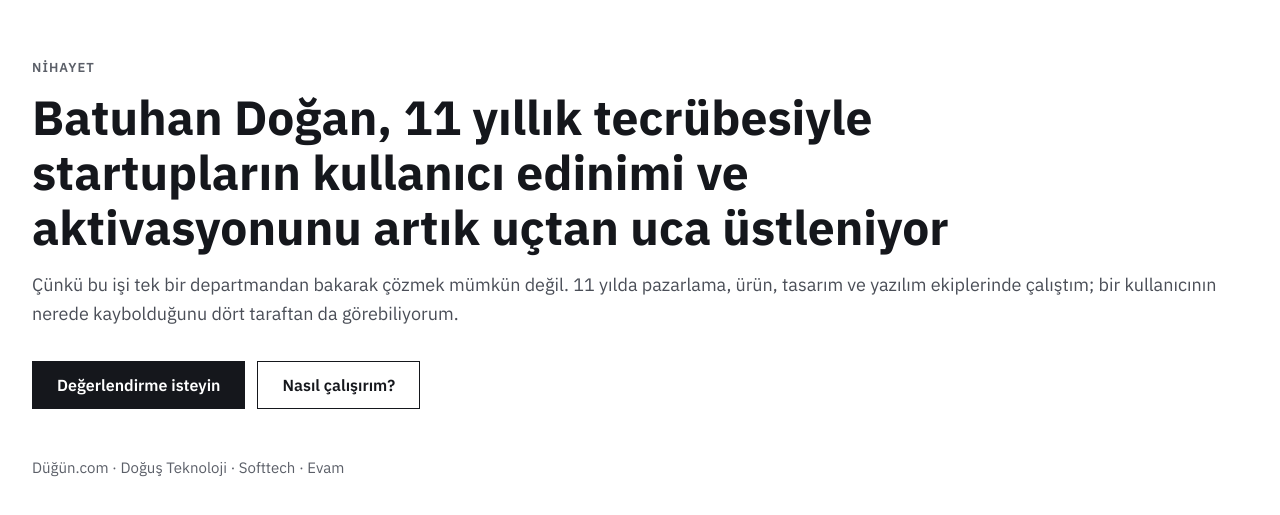
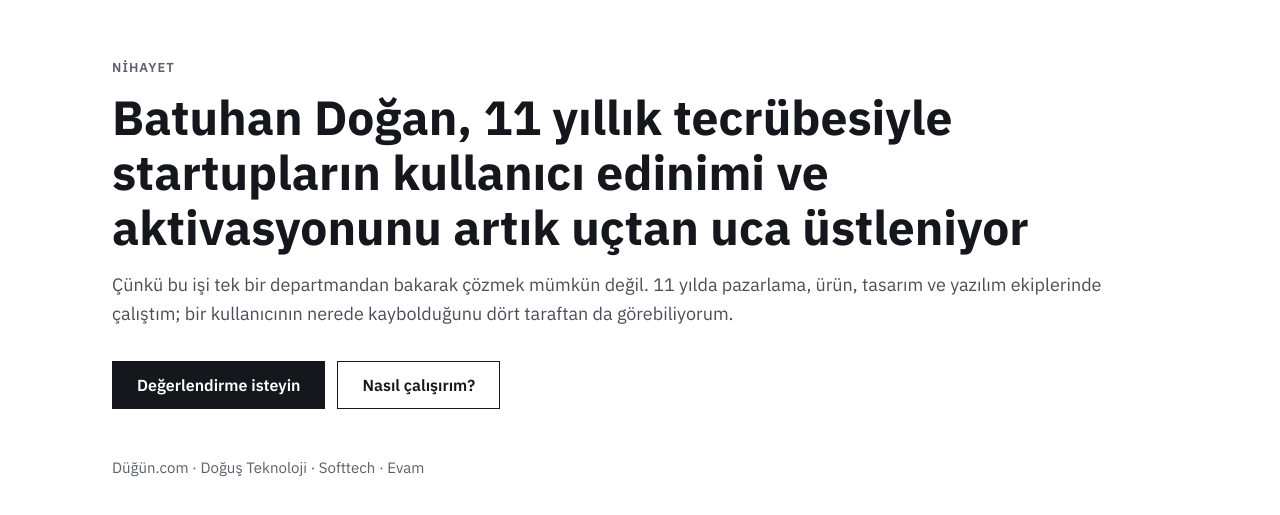
Before and after one commit to batudogan/batudogan.github.io, a plain HTML site: page index.html in a window 1280 px wide. Shown: the part 131-646 px from the top of the page. Drawn offline with Linux system fonts and the light colour scheme.

Commit message:
Restore 1120px max-width container
Full-bleed was too wide; keep content capped at 1120px (no 720px text cap).

Co-Authored-By: Claude Opus 5.5 <noreply@anthropic.com>

```diff
--- a/index.html
+++ b/index.html
@@ -37,6 +37,8 @@
 
   .wrap {
     width: 100%;
+    max-width: 1120px;
+    margin: 0 auto;
     padding-inline: 16px;
   }
 
```
